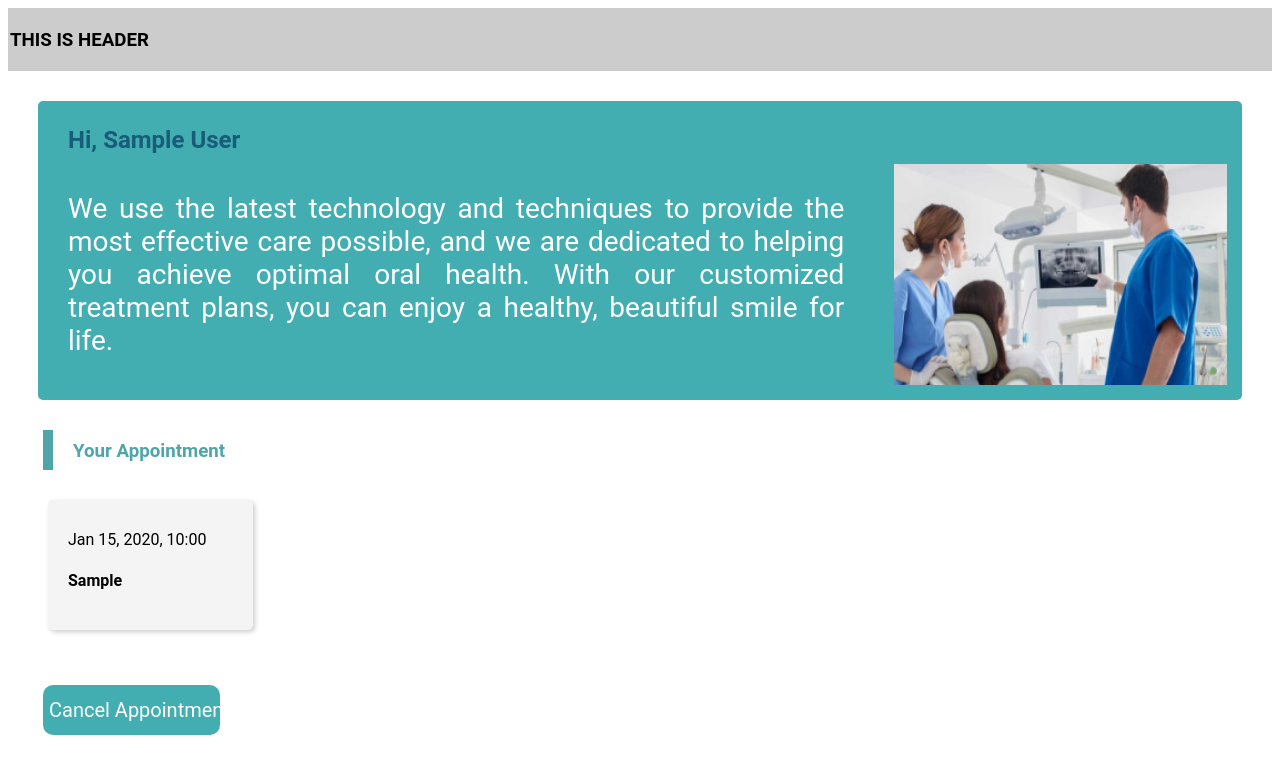
After one commit to CoderGaming-1/ProjectPythonDj, a Django app: page /Patient/HistoryAppointment/1 in a window 1280 px wide. The commit adds this page. Shown: the top 774 px of the page. Run offline with Django 4.2, Linux system fonts and the light colour scheme; tables that the repository leaves empty hold one stand-in row (values such as "Sample post").

Commit message:
AddHistory

```diff
--- a/ClinicAppointment/settings.py
+++ b/ClinicAppointment/settings.py
@@ -113,7 +113,7 @@ AUTH_PASSWORD_VALIDATORS = [
 
 LANGUAGE_CODE = 'en-us'
 
-TIME_ZONE = 'UTC'
+TIME_ZONE = 'Asia/Ho_Chi_Minh' #'UTC's
 
 USE_I18N = True
 
--- /dev/null
+++ b/Patient/Templates/HistoryAppointment.html
@@ -0,0 +1,126 @@
+{% extends "base.html" %}
+
+
+{% block content %}
+{% load static %}
+<style>
+    .intro{
+        padding: 5px;
+        padding-left: 20px;
+        background-color: #42AEB1;
+        border-radius: 5px;
+        margin: 30px;
+    }
+    p, h1, h2, h3, h4, h5, h6 {
+        font-family: 'Roboto', sans-serif;
+    }
+    .box{
+        background-color:#F4F4F4;
+        margin: 20px;
+        box-shadow: 2px 2px 5px rgba(0, 0, 0, 0.2);
+        border-radius: 5px;
+        flex: 0 1 calc(25% - 10px);
+        margin: 5px;
+    }
+    .box:hover {
+        background-color: #A2BEC1;
+        cursor: pointer;
+    }
+    .box.clicked {
+        background-color: #A2BEC1;
+    }
+    .imgIntroPatient{
+        width: 80px;
+        height: auto;
+    }
+    .submitForm{
+        margin-left: 25px;
+        margin-top: 30px;
+        border: none;
+        background-color: #42AEB1;
+        border-radius: 10px;
+        width: 20%;
+        height: 50px;
+        font-size: 20px;
+        font-family: 'Roboto', sans-serif;
+        color: #ffffff;
+    }
+    .submitForm:hover {
+        background-color: #A2BEC1;
+        cursor: pointer;
+    }
+    #showDrInfo {
+        display: none;
+    }
+    #showDrInfo.visible {
+        display: block;
+        background-color: #42AEB1;
+        width: 30%;
+        padding-left: 25px;
+        color: #ffffff;
+        border-radius: 5px;
+        margin-left: 10px;
+        margin-right: 25px;
+    }
+</style>
+
+<script>
+    document.addEventListener("DOMContentLoaded", function() {
+        var boxes = document.querySelectorAll(".box");
+
+        boxes.forEach(function(box) {
+            box.addEventListener("click", function() {
+                boxes.forEach(function(b) {
+                    b.classList.remove("clicked");
+                });
+                this.classList.add("clicked");
+                // Lấy giá trị ID của div box được click
+                var meetigId = this.id;
+
+                // Cập nhật giá trị của trường input ẩn
+                document.getElementById("idMeetingInput").value = meetigId;
+            });
+        });
+    });
+    function validateForm() {
+        var idSchedule = document.getElementById("idMeetingInput").value;
+
+        if (!idSchedule) {
+            alert("Please choose 1 appointment to cancel.");
+            return false; // Ngăn form được gửi đi nếu có trường trống
+        }
+        return true;
+    }
+</script>
+
+<div class="intro">
+    <h2 style="color: #185C79; margin-left: 10px; margin-bottom: 0px;">Hi, {{ name }}</h2>
+    <div style="display: flex; padding: 10px;">
+        <p style="width: 70%; color: #ffffff; font-size: 28px; padding-right: 50px; text-align: justify;">
+            We use the latest technology and techniques to provide the most effective care possible, and we are dedicated to helping you achieve optimal oral health. With our customized treatment plans, you can enjoy a healthy, beautiful smile for life.
+        </p>
+        <!-- <img class="imgIntroPatient" src="../static/images/imgIntroPatient.png" alt="ToothCareimgIntroPatient"> -->
+        <img style="width: 30%;" class="imgIntroPatient" src="{% static 'images/imgIntroPatient.png' %}" alt="ToothCareimgIntroPatient">
+    </div>
+</div>
+
+<div style="display: flex; width: 100%;">
+<form action="{% url 'CancelHistoryAppointment'%}" method="post" style="padding-left: 10px; width: 70%;">
+    {% csrf_token %}
+    <div class="divTittle" style="display: flex; margin-left: 25px; height: 40px; margin-bottom: 25px;">
+        <div style="background-color: #4FA5A8; height: auto; width: 10px; margin-right: 10px;"></div>
+        <h3 style="color: #4FA5A8; margin: 10px;">Your Appointment</h3>
+    </div>
+    <div name="SchedulesPart" style="display: flex; flex-wrap: wrap; margin-bottom: 20px; padding-left: 25px;">
+        {% for meeting in meetings %}
+            <div class="box" id="{{ meeting.id }}">
+                <p style="font-size: 16px; margin: 30px 20px 10px 20px">{{ meeting.idschedule.formatted_startshift }}</p>
+                <h4 style="margin-left: 20px; margin-bottom: 40px;">{{meeting.symptom}}</h4>
+            </div>
+        {% endfor %}
+    </div>
+    <input type="text" name="idMeeting" id="idMeetingInput" hidden>
+    <input type="submit" class="submitForm" value="Cancel Appointment" onclick="return validateForm();">
+</form>
+</div>
+{% endblock content %}
--- a/Patient/urls.py
+++ b/Patient/urls.py
@@ -6,4 +6,6 @@ urlpatterns = [
     path('', views.index),
     path('BookAppointment/<int:patient_id>', views.get_page, name="BookAppointment"),
     path('PostBookAppointment/', views.PostBookAppointment, name="PostBookAppointment"),
+    path('HistoryAppointment/<int:patient_id>', views.get_HistoryAppointment, name="HistoryAppointment"),
+    path('CancelHistoryAppointment/', views.cancel_HistoryAppointment, name="CancelHistoryAppointment"),
 ]
--- a/Patient/views.py
+++ b/Patient/views.py
@@ -2,14 +2,33 @@ from django.shortcuts import render
 from django.http import HttpResponse
 from django.core.exceptions import ObjectDoesNotExist
 from django.utils import timezone
+from datetime import datetime, timedelta, time
+import pytz
 from .models import Roles, Users, Accounts, Schedules, Meetings
+
+def format_date(input_date):
+    month_names = ["Jan", "Feb", "Mar", "Apr", "May", "Jun", "Jul", "Aug", "Sep", "Oct", "Nov", "Dec"]
+    month = month_names[input_date.month - 1]
+    day = str(input_date.day).zfill(2)
+    year = input_date.year
+    hours = str(input_date.hour).zfill(2)
+    minutes = str(input_date.minute).zfill(2)
+    return f"{month} {day}, {year}, {hours}:{minutes}"
 
 # Create your views here.
 def get_page(request, patient_id):
     try:
+        user = Users.objects.get(pk=patient_id)
         current_time = timezone.now()
-        schedules = Schedules.objects.select_related('iduser').filter(status=1, startshift__gt=current_time)
-        context = {"schedules": schedules, "idPatient": patient_id}
+        tz = pytz.timezone('Asia/Ho_Chi_Minh')
+        current_time_tz_vn = current_time.astimezone(tz)
+        schedules = Schedules.objects.select_related('iduser').filter(status=1, startshift__gt=current_time_tz_vn)
+
+        for schedule in schedules:
+                # Định dạng trường startshift của mỗi phần tử trong schedules
+                schedule.formatted_startshift = format_date(schedule.startshift)
+
+        context = {"schedules": schedules, "idPatient": patient_id, "name": user.name}
         return render(request, 'BookAppointment.html', context)
     except ObjectDoesNotExist:
         print("Không tìm thấy role có id là 2")
@@ -26,19 +45,66 @@ def PostBookAppointment(request):
         idSchedule = request.POST["idSchedule"]
         idPatient = request.POST["idPatient"]
         symptom = request.POST["symptom"]
-        current_time = timezone.now()
+        current_time_tz = timezone.now()  + timedelta(hours=7)
+        tz = pytz.timezone('Asia/Ho_Chi_Minh')
+        current_time_tz_vn = current_time_tz.astimezone(tz)
 
         # Retrieve instances of Schedules and Users
         schedule_instance = Schedules.objects.get(pk=idSchedule)
         patient_instance = Users.objects.get(pk=idPatient)
 
-        if schedule_instance.status == 1 and schedule_instance.startshift > current_time:
-            meeting = Meetings.objects.create(idschedule=schedule_instance, idpatient=patient_instance, symptom=symptom, status=1, createdby=idPatient, createddate=current_time)
+        if schedule_instance.status == 1 and schedule_instance.startshift > current_time_tz_vn:
+            meeting = Meetings.objects.create(idschedule=schedule_instance, idpatient=patient_instance, symptom=symptom, status=1, createdby=idPatient, createddate=current_time_tz_vn)
             result = {"idSchedule": idSchedule, "idPatient": idPatient, "symptom": symptom}
             schedule_instance.status = 2
+            schedule_instance.updateddate = current_time_tz_vn
+            schedule_instance.updatedby = idPatient
             schedule_instance.save()
-            return HttpResponse(str(meeting)) #str(result)
+            return HttpResponse(str(current_time_tz_vn)) #str(result)
 
         return HttpResponse('Validation Failed.')
     except Exception as e:
         return HttpResponse(e)
+
+
+def get_HistoryAppointment(request, patient_id):
+    try:
+        user = Users.objects.get(pk=patient_id)
+        current_time = timezone.now()
+        tz = pytz.timezone('Asia/Ho_Chi_Minh')
+        current_time_tz_vn = current_time.astimezone(tz)
+        meetings = Meetings.objects.select_related('idschedule').filter(status=1, idpatient=patient_id)
+
+        for meeting in meetings:
+                # Định dạng trường startshift của mỗi phần tử trong schedules
+                meeting.idschedule.formatted_startshift = format_date(meeting.idschedule.startshift)
+
+        context = {"meetings": meetings, "idPatient": patient_id, "name": user.name}
+        return render(request, 'HistoryAppointment.html', context)
+    except ObjectDoesNotExist:
+        print("Không tìm thấy role có id là 2")
+
+def cancel_HistoryAppointment(request):
+    try:
+        idMeeting = request.POST["idMeeting"]
+
+        current_time_tz = timezone.now()  + timedelta(hours=7)
+        tz = pytz.timezone('Asia/Ho_Chi_Minh')
+        current_time_tz_vn = current_time_tz.astimezone(tz)
+
+        meeting = Meetings.objects.get(pk=idMeeting)
+        meeting.status = 0
+        meeting.updateddate = current_time_tz_vn
+        meeting.updatedby = meeting.idpatient.id
+        patient_id = meeting.idpatient
+        meeting.save()
+
+        schedule_instance = Schedules.objects.get(pk=meeting.idschedule.id)
+        schedule_instance.status = 0
+        schedule_instance.updateddate = current_time_tz_vn
+        schedule_instance.updatedby = patient_id
+        schedule_instance.save()
+
+        return HttpResponse(str(idMeeting))
+    except Exception as e:
+        return HttpResponse(e)
```
Also changed, not shown: Patient/Templates/BookAppointment.html (+44 -11 lines).
